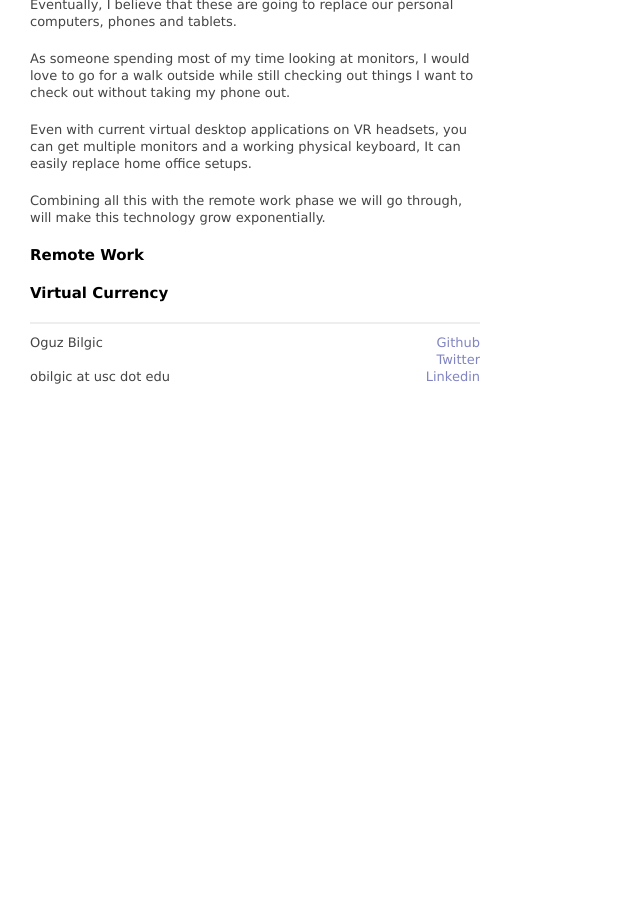
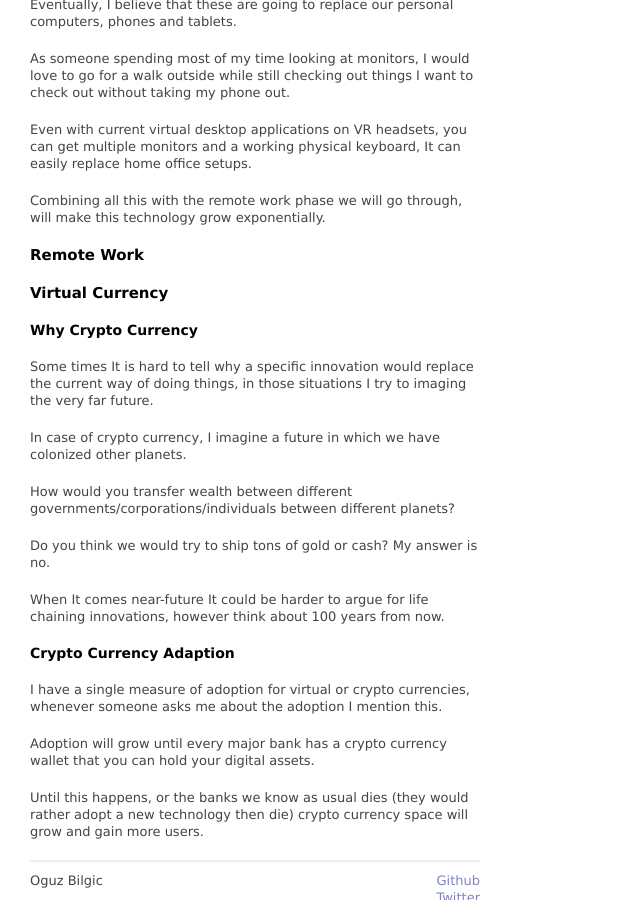
Before and after one commit to oguzbilgic/oguzbilgic.github.com, a Jekyll site: the page built from _posts/2020-12-09-the-future-i-believe-in.md, in a window 1280 px wide and 900 px high, scrolled down 1436 px. Shown: the whole window, without its empty margins (0-640 px from the left). Built offline with Jekyll 4.4.1, drawn with Linux system fonts in a browser that asks for light colours; Markdown is read by kramdown in place of the engine named in the settings; before the commit the page ends 1841 px from its top, so only the background shows below that.

Commit message:
Add more

```diff
--- a/_posts/2020-12-09-the-future-i-believe-in.md
+++ b/_posts/2020-12-09-the-future-i-believe-in.md
@@ -92,3 +92,31 @@ this technology grow exponentially.
 ## Remote Work
 
 ## Virtual Currency
+
+### Why Crypto Currency
+
+Some times It is hard to tell why a specific innovation would replace the
+current way of doing things, in those situations I try to imaging the very far
+future.
+
+In case of crypto currency, I imagine a future in which we have colonized other
+planets.
+
+How would you transfer wealth between different
+governments/corporations/individuals between different planets?
+
+Do you think we would try to ship tons of gold or cash? My answer is no.
+
+When It comes near-future It could be harder to argue for life chaining
+innovations, however think about 100 years from now.
+
+### Crypto Currency Adaption
+
+I have a single measure of adoption for virtual or crypto currencies, whenever
+someone asks me about the adoption I mention this.
+
+Adoption will grow until every major bank has a crypto currency wallet that you
+can hold your digital assets.
+
+Until this happens, or the banks we know as usual dies (they would rather adopt
+a new technology then die) crypto currency space will grow and gain more users.
```
